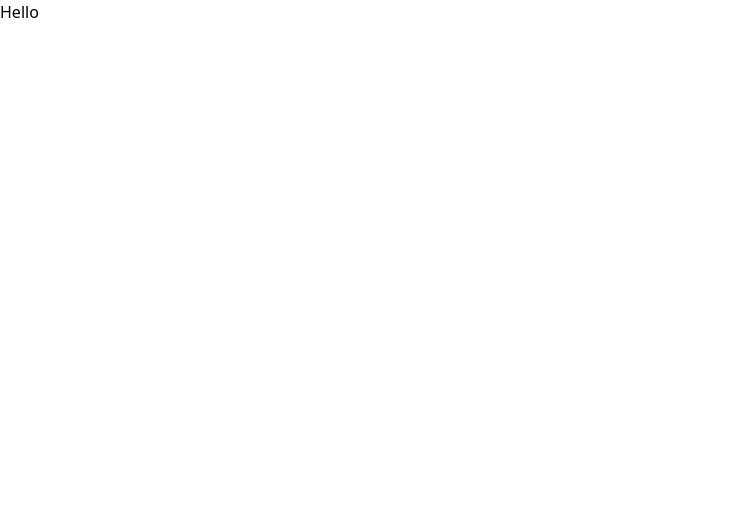
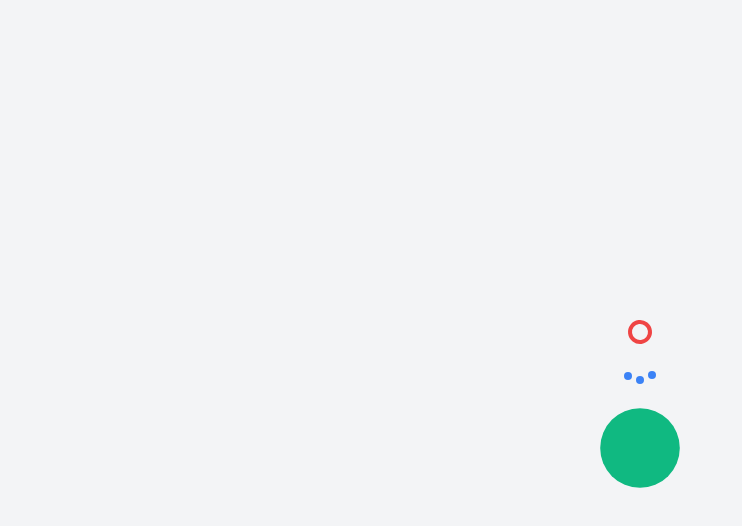
Before and after one commit to brenodev2007/UiKit, a React (Vite) app in the folder ui-kit/: page / in a window 1280 px wide. Shown: the top 526 px of the page, without its empty margins (0-742 px from the left). Built offline with nearby package versions, Linux system fonts and the light colour scheme.

Commit message:
Componente de loader

```diff
--- a/ui-kit/src/App.tsx
+++ b/ui-kit/src/App.tsx
@@ -1,5 +1,13 @@
+import Loader from "./components/extras/Loader";
+
 function App() {
-  return <h1>Hello</h1>;
+  return (
+    <div className="flex flex-col items-center justify-center min-h-screen gap-8 bg-gray-100">
+      <Loader size="sm" color="#ef4444" variant="spinner" />
+      <Loader size="md" color="#3b82f6" variant="dots" />
+      <Loader size="lg" color="#10b981" variant="pulse" />
+    </div>
+  );
 }
 
 export default App;
--- /dev/null
+++ b/ui-kit/src/components/extras/Loader.tsx
@@ -0,0 +1,73 @@
+import { motion } from "framer-motion";
+import clsx from "clsx";
+
+export interface LoaderProps {
+  size?: "sm" | "md" | "lg";
+  color?: string;
+  variant?: "spinner" | "dots" | "pulse";
+  className?: string;
+}
+
+const sizeMap = {
+  sm: "w-6 h-6",
+  md: "w-10 h-10",
+  lg: "w-16 h-16",
+};
+
+export default function Loader({
+  size = "md",
+  color = "#3b82f6", // Azul Tailwind padrão
+  variant = "spinner",
+  className,
+}: LoaderProps) {
+  if (variant === "spinner") {
+    return (
+      <motion.div
+        className={clsx(
+          "rounded-full border-4 border-t-transparent",
+          sizeMap[size],
+          className
+        )}
+        style={{ borderColor: color }}
+        animate={{ rotate: 360 }}
+        transition={{ repeat: Infinity, ease: "linear", duration: 1 }}
+      />
+    );
+  }
+
+  if (variant === "dots") {
+    return (
+      <div
+        className={clsx("flex items-center justify-center gap-1", className)}
+      >
+        {[0, 1, 2].map((i) => (
+          <motion.span
+            key={i}
+            className="w-2 h-2 rounded-full"
+            style={{ backgroundColor: color }}
+            animate={{ y: [0, -6, 0] }}
+            transition={{
+              repeat: Infinity,
+              duration: 0.6,
+              ease: "easeInOut",
+              delay: i * 0.2,
+            }}
+          />
+        ))}
+      </div>
+    );
+  }
+
+  if (variant === "pulse") {
+    return (
+      <motion.div
+        className={clsx("rounded-full", sizeMap[size], className)}
+        style={{ backgroundColor: color }}
+        animate={{ scale: [1, 1.3, 1] }}
+        transition={{ repeat: Infinity, duration: 1.2, ease: "easeInOut" }}
+      />
+    );
+  }
+
+  return null;
+}
```
